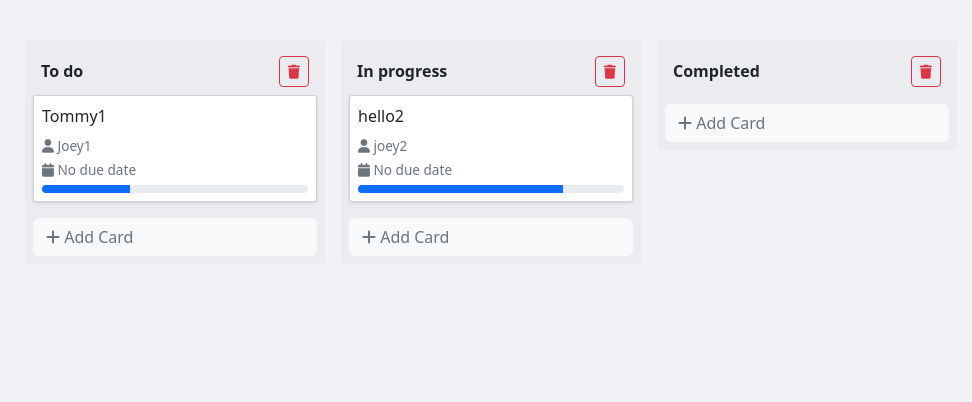
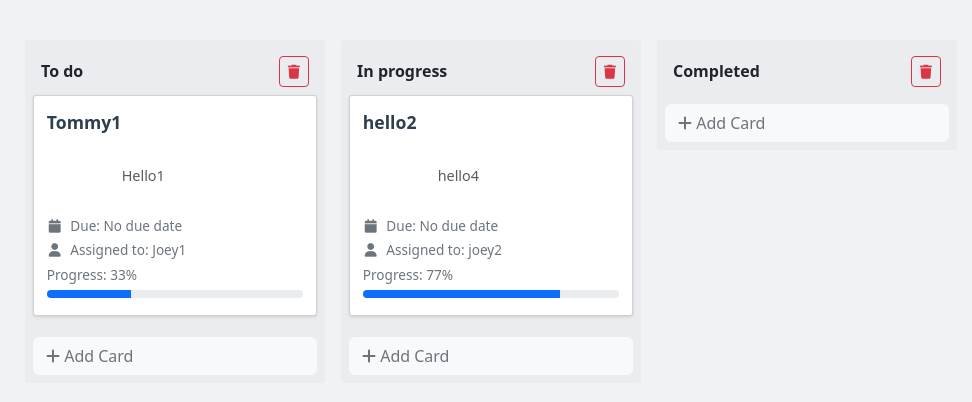
Before and after one commit to damed9147/taskchecker, a Flask app: page / in a window 1280 px wide. Shown: the part 54-456 px from the top of the page, without its empty margins (3-975 px from the left). Run offline with Flask 3, Linux system fonts and the light colour scheme; data comes from the database, SQL or seed files in the repository; both versions use the stored data as it was after the commit.

Commit message:
Fixed card editing functionality by storing card data in memory

```diff
--- a/app.py
+++ b/app.py
@@ -1,4 +1,5 @@
 from flask import Flask, render_template, request, jsonify, redirect, url_for
+from flask.views import MethodView
 from flask_sqlalchemy import SQLAlchemy
 from datetime import datetime
 import os
@@ -34,9 +35,8 @@ def index():
     lists = List.query.order_by(List.position).all()
     return render_template('index.html', lists=lists)
 
-@app.route('/api/lists', methods=['GET', 'POST'])
-def handle_lists():
-    if request.method == 'GET':
+class ListAPI(MethodView):
+    def get(self):
         lists = List.query.order_by(List.position).all()
         return jsonify([{
             'id': lst.id,
@@ -53,7 +53,7 @@ def handle_lists():
             } for card in sorted(lst.cards, key=lambda x: x.position)]
         } for lst in lists])
 
-    elif request.method == 'POST':
+    def post(self):
         data = request.json
         new_list = List(
             title=data['title'],
@@ -67,45 +67,44 @@ def handle_lists():
             'position': new_list.position
         })
 
-@app.route('/api/lists/<int:list_id>', methods=['PUT', 'DELETE'])
-def handle_list(list_id):
-    lst = List.query.get_or_404(list_id)
-
-    if request.method == 'PUT':
+class ListDetailAPI(MethodView):
+    def put(self, list_id):
+        lst = List.query.get_or_404(list_id)
         data = request.json
         lst.title = data.get('title', lst.title)
         lst.position = data.get('position', lst.position)
         db.session.commit()
         return jsonify({'message': 'List updated successfully'})
 
-    elif request.method == 'DELETE':
+    def delete(self, list_id):
+        lst = List.query.get_or_404(list_id)
         db.session.delete(lst)
         db.session.commit()
         return jsonify({'message': 'List deleted successfully'})
 
-@app.route('/api/cards', methods=['POST'])
-def create_card():
-    data = request.json
-    new_card = Card(
-        title=data['title'],
-        description=data.get('description', ''),
-        due_date=datetime.fromisoformat(data['due_date']) if data.get('due_date') else None,
-        assigned_to=data.get('assigned_to'),
-        completion_rate=data.get('completion_rate', 0),
-        position=data.get('position', Card.query.filter_by(list_id=data['list_id']).count()),
-        list_id=data['list_id']
-    )
-    db.session.add(new_card)
-    db.session.commit()
-    return jsonify({
-        'id': new_card.id,
-        'title': new_card.title,
-        'description': new_card.description,
-        'due_date': new_card.due_date.isoformat() if new_card.due_date else None,
-        'assigned_to': new_card.assigned_to,
-        'completion_rate': new_card.completion_rate,
-        'position': new_card.position
-    })
+class CardAPI(MethodView):
+    def post(self):
+        data = request.json
+        new_card = Card(
+            title=data['title'],
+            description=data.get('description', ''),
+            due_date=datetime.fromisoformat(data['due_date']) if data.get('due_date') else None,
+            assigned_to=data.get('assigned_to'),
+            completion_rate=data.get('completion_rate', 0),
+            position=data.get('position', Card.query.filter_by(list_id=data['list_id']).count()),
+            list_id=data['list_id']
+        )
+        db.session.add(new_card)
+        db.session.commit()
+        return jsonify({
+            'id': new_card.id,
+            'title': new_card.title,
+            'description': new_card.description,
+            'due_date': new_card.due_date.isoformat() if new_card.due_date else None,
+            'assigned_to': new_card.assigned_to,
+            'completion_rate': new_card.completion_rate,
+            'position': new_card.position
+        })
 
 @app.route('/api/cards/<int:card_id>', methods=['PUT', 'DELETE'])
 def handle_card(card_id):
@@ -115,7 +114,8 @@ def handle_card(card_id):
         data = request.json
         card.title = data.get('title', card.title)
         card.description = data.get('description', card.description)
-        card.due_date = datetime.fromisoformat(data['due_date']) if data.get('due_date') else card.due_date
+        if 'due_date' in data:
+            card.due_date = datetime.fromisoformat(data['due_date']) if data['due_date'] else None
         card.assigned_to = data.get('assigned_to', card.assigned_to)
         card.completion_rate = data.get('completion_rate', card.completion_rate)
         card.position = data.get('position', card.position)
@@ -128,5 +128,10 @@ def handle_card(card_id):
         db.session.commit()
         return jsonify({'message': 'Card deleted successfully'})
 
+# Register the API views
+app.add_url_rule('/api/lists', view_func=ListAPI.as_view('lists'), methods=['GET', 'POST'])
+app.add_url_rule('/api/lists/<int:list_id>', view_func=ListDetailAPI.as_view('list'), methods=['PUT', 'DELETE'])
+app.add_url_rule('/api/cards', view_func=CardAPI.as_view('cards'), methods=['POST'])
+
 if __name__ == '__main__':
     app.run(host='0.0.0.0', port=int(os.environ.get('PORT', 5000)))
--- a/static/css/style.css
+++ b/static/css/style.css
@@ -37,19 +37,31 @@ body {
 .card {
     background: white;
     border-radius: 3px;
-    padding: 0.5rem;
-    margin-bottom: 0.5rem;
+    padding: 0.8rem;
+    margin-bottom: 0.8rem;
     cursor: pointer;
     box-shadow: 0 1px 3px rgba(0,0,0,0.12);
+    transition: transform 0.2s ease, box-shadow 0.2s ease;
 }
 
 .card:hover {
     background: #f8f9fa;
+    transform: translateY(-2px);
+    box-shadow: 0 3px 6px rgba(0,0,0,0.15);
 }
 
 .card-title {
+    font-size: 1.1rem;
     font-weight: 500;
     margin-bottom: 0.5rem;
+    color: #2c3e50;
+}
+
+.card-description {
+    font-size: 0.9rem;
+    color: #666;
+    margin-bottom: 0.8rem;
+    white-space: pre-wrap;
 }
 
 .card-meta {
@@ -57,8 +69,24 @@ body {
     color: #6c757d;
 }
 
+.card-meta i {
+    width: 16px;
+    margin-right: 4px;
+    text-align: center;
+}
+
 .progress {
     height: 0.5rem;
+    margin-top: 0.3rem;
+    background-color: #e9ecef;
+}
+
+.progress-bar {
+    transition: width 0.3s ease;
+}
+
+.progress-bar.bg-success {
+    background-color: #28a745 !important;
 }
 
 .sortable-ghost {
--- a/static/js/main.js
+++ b/static/js/main.js
@@ -3,6 +3,9 @@ document.addEventListener('DOMContentLoaded', function() {
     const addListModal = new bootstrap.Modal(document.getElementById('addListModal'));
     const addCardModal = new bootstrap.Modal(document.getElementById('addCardModal'));
     const editCardModal = new bootstrap.Modal(document.getElementById('editCardModal'));
+
+    // Store cards data
+    let cardsData = {};
 
     // Load initial data
     loadLists();
@@ -14,13 +17,19 @@ document.addEventListener('DOMContentLoaded', function() {
     document.getElementById('updateCardBtn').addEventListener('click', updateCard);
     document.getElementById('deleteCardBtn').addEventListener('click', deleteCard);
 
-    // Functions
     async function loadLists() {
         try {
             const response = await fetch('/api/lists');
             const lists = await response.json();
             const board = document.getElementById('board');
             board.innerHTML = '';
+
+            // Store cards data
+            lists.forEach(list => {
+                list.cards.forEach(card => {
+                    cardsData[card.id] = card;
+                });
+            });
 
             lists.forEach(list => {
                 const listElement = createListElement(list);
@@ -71,33 +80,148 @@ document.addEventListener('DOMContentLoaded', function() {
             addCardModal.show();
         });
 
-        listDiv.querySelectorAll('.card').forEach(cardElement => {
-            cardElement.addEventListener('click', () => openEditCardModal(cardElement.dataset.cardId));
+        // Add click event listeners to all cards in this list
+        const cards = listDiv.querySelectorAll('.card');
+        cards.forEach(card => {
+            card.addEventListener('click', (e) => {
+                // Prevent event from triggering when clicking on draggable elements
+                if (!e.target.closest('.sortable-ghost')) {
+                    openEditCardModal(card.dataset.cardId);
+                }
+            });
         });
 
         return listDiv;
     }
 
     function createCardHTML(card) {
-        const dueDate = card.due_date ? new Date(card.due_date).toLocaleDateString() : 'No due date';
+        const dueDate = card.due_date ? new Date(card.due_date).toLocaleString('en-US', {
+            year: 'numeric',
+            month: '2-digit',
+            day: '2-digit',
+            hour: '2-digit',
+            minute: '2-digit'
+        }) : 'No due date';
+
         return `
             <div class="card" data-card-id="${card.id}">
-                <div class="card-title">${card.title}</div>
+                <div class="card-title fw-bold">${card.title}</div>
+                <div class="card-description text-muted mb-2">
+                    ${card.description || 'No description'}
+                </div>
                 <div class="card-meta">
                     <div class="mb-1">
-                        <i class="fas fa-user"></i> ${card.assigned_to || 'Unassigned'}
+                        <i class="fas fa-calendar"></i> Due: ${dueDate}
                     </div>
                     <div class="mb-1">
-                        <i class="fas fa-calendar"></i> ${dueDate}
+                        <i class="fas fa-user"></i> Assigned to: ${card.assigned_to || 'Unassigned'}
                     </div>
-                    <div class="progress">
-                        <div class="progress-bar" role="progressbar" style="width: ${card.completion_rate}%"
-                             aria-valuenow="${card.completion_rate}" aria-valuemin="0" aria-valuemax="100">
+                    <div class="mb-1">
+                        Progress: ${card.completion_rate}%
+                        <div class="progress">
+                            <div class="progress-bar ${card.completion_rate === 100 ? 'bg-success' : ''}"
+                                 role="progressbar"
+                                 style="width: ${card.completion_rate}%"
+                                 aria-valuenow="${card.completion_rate}"
+                                 aria-valuemin="0"
+                                 aria-valuemax="100">
+                            </div>
                         </div>
                     </div>
                 </div>
             </div>
         `;
+    }
+
+    function openEditCardModal(cardId) {
+        const card = cardsData[cardId];
+        if (!card) {
+            console.error('Card not found:', cardId);
+            return;
+        }
+
+        // Populate modal with card data
+        document.getElementById('editCardId').value = cardId;
+        document.getElementById('editCardTitle').value = card.title || '';
+        document.getElementById('editCardDescription').value = card.description || '';
+        document.getElementById('editCardDueDate').value = card.due_date ? card.due_date.slice(0, 16) : '';
+        document.getElementById('editCardAssignedTo').value = card.assigned_to || '';
+        document.getElementById('editCardCompletion').value = card.completion_rate || 0;
+
+        editCardModal.show();
+    }
+
+    async function updateCard() {
+        const cardId = document.getElementById('editCardId').value;
+        const data = {
+            title: document.getElementById('editCardTitle').value.trim(),
+            description: document.getElementById('editCardDescription').value.trim(),
+            due_date: document.getElementById('editCardDueDate').value,
+            assigned_to: document.getElementById('editCardAssignedTo').value.trim(),
+            completion_rate: parseInt(document.getElementById('editCardCompletion').value)
+        };
+
+        if (!data.title) return;
+
+        try {
+            const response = await fetch(`/api/cards/${cardId}`, {
+                method: 'PUT',
+                headers: { 'Content-Type': 'application/json' },
+                body: JSON.stringify(data)
+            });
+
+            if (response.ok) {
+                editCardModal.hide();
+                // Update the stored card data
+                cardsData[cardId] = { ...cardsData[cardId], ...data };
+                loadLists();
+            }
+        } catch (error) {
+            console.error('Error updating card:', error);
+        }
+    }
+
+    async function deleteCard() {
+        const cardId = document.getElementById('editCardId').value;
+        if (!confirm('Are you sure you want to delete this card?')) return;
+
+        try {
+            const response = await fetch(`/api/cards/${cardId}`, {
+                method: 'DELETE'
+            });
+
+            if (response.ok) {
+                editCardModal.hide();
+                // Remove the card from stored data
+                delete cardsData[cardId];
+                loadLists();
+            }
+        } catch (error) {
+            console.error('Error deleting card:', error);
+        }
+    }
+
+    async function handleCardDrop(event) {
+        const cardId = event.item.dataset.cardId;
+        const newListId = event.to.closest('.list').dataset.listId;
+        const newPosition = Array.from(event.to.children).indexOf(event.item);
+
+        try {
+            await fetch(`/api/cards/${cardId}`, {
+                method: 'PUT',
+                headers: { 'Content-Type': 'application/json' },
+                body: JSON.stringify({
+                    list_id: parseInt(newListId),
+                    position: newPosition
+                })
+            });
+            // Update the stored card data
+            cardsData[cardId].list_id = parseInt(newListId);
+            cardsData[cardId].position = newPosition;
+        } catch (error) {
+            console.error('Error updating card position:', error);
+            loadLists(); // Reload to restore original state
+        }
     }
 
     async function saveList() {
@@ -168,84 +292,6 @@ document.addEventListener('DOMContentLoaded', function() {
         }
     }
 
-    async function openEditCardModal(cardId) {
-        const card = document.querySelector(`[data-card-id="${cardId}"]`);
-        if (!card) return;
-
-        // Populate modal with card data
-        document.getElementById('editCardId').value = cardId;
-        document.getElementById('editCardTitle').value = card.querySelector('.card-title').textContent;
-        // Add other field population here
-
-        editCardModal.show();
-    }
-
-    async function updateCard() {
-        const cardId = document.getElementById('editCardId').value;
-        const data = {
-            title: document.getElementById('editCardTitle').value.trim(),
-            description: document.getElementById('editCardDescription').value.trim(),
-            due_date: document.getElementById('editCardDueDate').value,
-            assigned_to: document.getElementById('editCardAssignedTo').value.trim(),
-            completion_rate: parseInt(document.getElementById('editCardCompletion').value)
-        };
-
-        if (!data.title) return;
-
-        try {
-            const response = await fetch(`/api/cards/${cardId}`, {
-                method: 'PUT',
-                headers: { 'Content-Type': 'application/json' },
-                body: JSON.stringify(data)
-            });
-
-            if (response.ok) {
-                editCardModal.hide();
-                loadLists();
-            }
-        } catch (error) {
-            console.error('Error updating card:', error);
-        }
-    }
-
-    async function deleteCard() {
-        const cardId = document.getElementById('editCardId').value;
-        if (!confirm('Are you sure you want to delete this card?')) return;
-
-        try {
-            const response = await fetch(`/api/cards/${cardId}`, {
-                method: 'DELETE'
-            });
-
-            if (response.ok) {
-                editCardModal.hide();
-                loadLists();
-            }
-        } catch (error) {
-            console.error('Error deleting card:', error);
-        }
-    }
-
-    async function handleCardDrop(event) {
-        const cardId = event.item.dataset.cardId;
-        const newListId = event.to.closest('.list').dataset.listId;
-        const newPosition = Array.from(event.to.children).indexOf(event.item);
-
-        try {
-            await fetch(`/api/cards/${cardId}`, {
-                method: 'PUT',
-                headers: { 'Content-Type': 'application/json' },
-                body: JSON.stringify({
-                    list_id: parseInt(newListId),
-                    position: newPosition
-                })
-            });
-        } catch (error) {
-            console.error('Error updating card position:', error);
-            loadLists(); // Reload to restore original state
-        }
-    }
-
     async function handleListDrop(event) {
         const listId = event.item.dataset.listId;
         const newPosition = Array.from(event.to.children).indexOf(event.item);
```
Also changed, not shown: instance/taskmanager.db.
